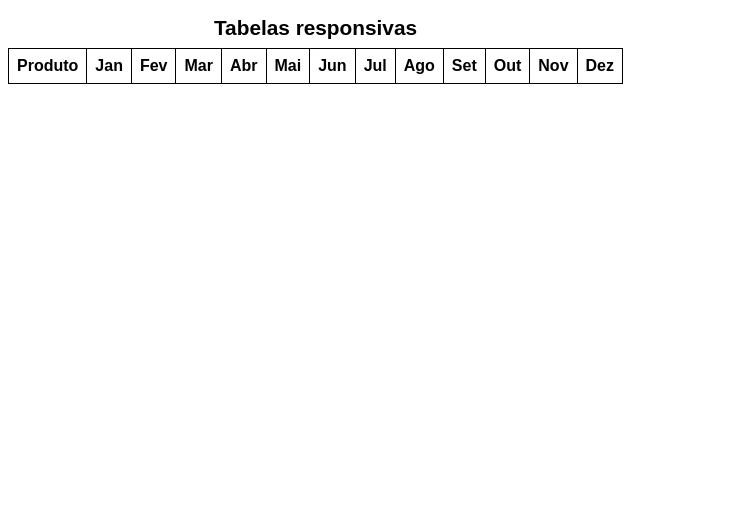
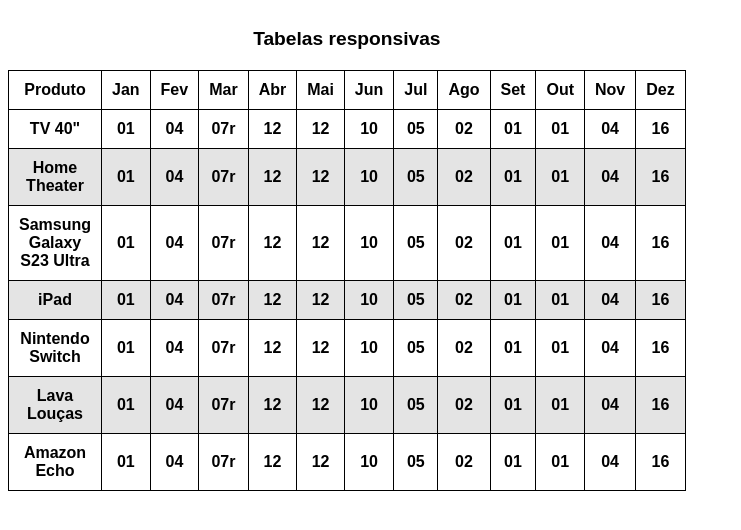
Before and after one commit to 002563/html5-css3, a plain HTML site: page exercicios/exerc023/tabela006.html in a window 1280 px wide. Shown: the whole page, without its empty margins (0-741 px from the left). Drawn offline with Linux system fonts and the light colour scheme.

Commit message:
atualizei tabela006

```diff
--- a/exercicios/exerc023/tabela006.html
+++ b/exercicios/exerc023/tabela006.html
@@ -10,32 +10,39 @@
         }
 
         table {
-            width: 500px;
+            max-width: 500px;
             border-collapse: collapse;
         }
 
         caption {
-            font-size: 1.3em;
-            font-weight: bold;
-            padding: 8px;
+            font-size: 1.2em;
+            font-weight: bolder;
+            padding: 20px;
         }
 
         th, td {
             border: 1px solid black;
-            padding: 8px;
+            padding: 10px;
             text-align: center;
         }
 
-        col.cnome {
-            background-color: rgb(188, 130, 243);
+        tr:nth-child(even) {
+            background-color: rgb(228, 228, 228);
+        }
+
+        div#container {
+            overflow-x: auto;
         }
     </style>
 </head>
 <body>
+    <div id="container">
         <table>
             <caption>
                 Tabelas responsivas
             </caption>
+            <thead>
+                <tr>
                     <th>Produto</th>
                     <th>Jan</th>
                     <th>Fev</th>
@@ -49,6 +56,116 @@
                     <th>Out</th>
                     <th>Nov</th>
                     <th>Dez</th>
+                </tr>
+            </thead>
+            <tbody>
+                <tr>
+                    <th>TV 40"</th>
+                    <th>01</th>
+                    <th>04</th>
+                    <th>07r</th>
+                    <th>12</th>
+                    <th>12</th>
+                    <th>10</th>
+                    <th>05</th>
+                    <th>02</th>
+                    <th>01</th>
+                    <th>01</th>
+                    <th>04</th>
+                    <th>16</th>
+                </tr>
+                <tr>
+                    <th>Home Theater</th>
+                    <th>01</th>
+                    <th>04</th>
+                    <th>07r</th>
+                    <th>12</th>
+                    <th>12</th>
+                    <th>10</th>
+                    <th>05</th>
+                    <th>02</th>
+                    <th>01</th>
+                    <th>01</th>
+                    <th>04</th>
+                    <th>16</th>
+                </tr>
+                <tr>
+                    <th>Samsung Galaxy S23 Ultra</th>
+                    <th>01</th>
+                    <th>04</th>
+                    <th>07r</th>
+                    <th>12</th>
+                    <th>12</th>
+                    <th>10</th>
+                    <th>05</th>
+                    <th>02</th>
+                    <th>01</th>
+                    <th>01</th>
+                    <th>04</th>
+                    <th>16</th>
+                </tr>
+                <tr>
+                    <th>iPad</th>
+                    <th>01</th>
+                    <th>04</th>
+                    <th>07r</th>
+                    <th>12</th>
+                    <th>12</th>
+                    <th>10</th>
+                    <th>05</th>
+                    <th>02</th>
+                    <th>01</th>
+                    <th>01</th>
+                    <th>04</th>
+                    <th>16</th>
+                </tr>
+                <tr>
+                    <th>Nintendo Switch</th>
+                    <th>01</th>
+                    <th>04</th>
+                    <th>07r</th>
+                    <th>12</th>
+                    <th>12</th>
+                    <th>10</th>
+                    <th>05</th>
+                    <th>02</th>
+                    <th>01</th>
+                    <th>01</th>
+                    <th>04</th>
+                    <th>16</th>
+                </tr>
+                <tr>
+                    <th>Lava Louças</th>
+                    <th>01</th>
+                    <th>04</th>
+                    <th>07r</th>
+                    <th>12</th>
+                    <th>12</th>
+                    <th>10</th>
+                    <th>05</th>
+                    <th>02</th>
+                    <th>01</th>
+                    <th>01</th>
+                    <th>04</th>
+                    <th>16</th>
+                </tr>
+                <tr>
+                    <th>Amazon Echo</th>
+                    <th>01</th>
+                    <th>04</th>
+                    <th>07r</th>
+                    <th>12</th>
+                    <th>12</th>
+                    <th>10</th>
+                    <th>05</th>
+                    <th>02</th>
+                    <th>01</th>
+                    <th>01</th>
+                    <th>04</th>
+                    <th>16</th>
+                </tr>
+            </tbody>
         </table>
+    </div>
 </body>
 </html>
```
Lines whose indentation alone changed are shown as unchanged.
